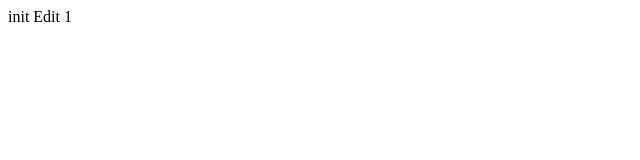
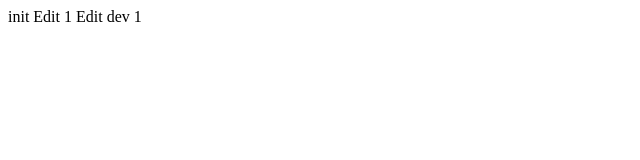
Before and after one commit to keerasak/pre, a plain HTML site: page index.html in a window 1280 px wide. Shown: the full height of the page, 0-640 px from the left. Drawn offline with Linux system fonts and the light colour scheme.

Commit message:
add brach dev

```diff
--- a/index.html
+++ b/index.html
@@ -8,5 +8,6 @@
 <body>
     init
     Edit 1
+    Edit dev 1
 </body>
 </html>
```
